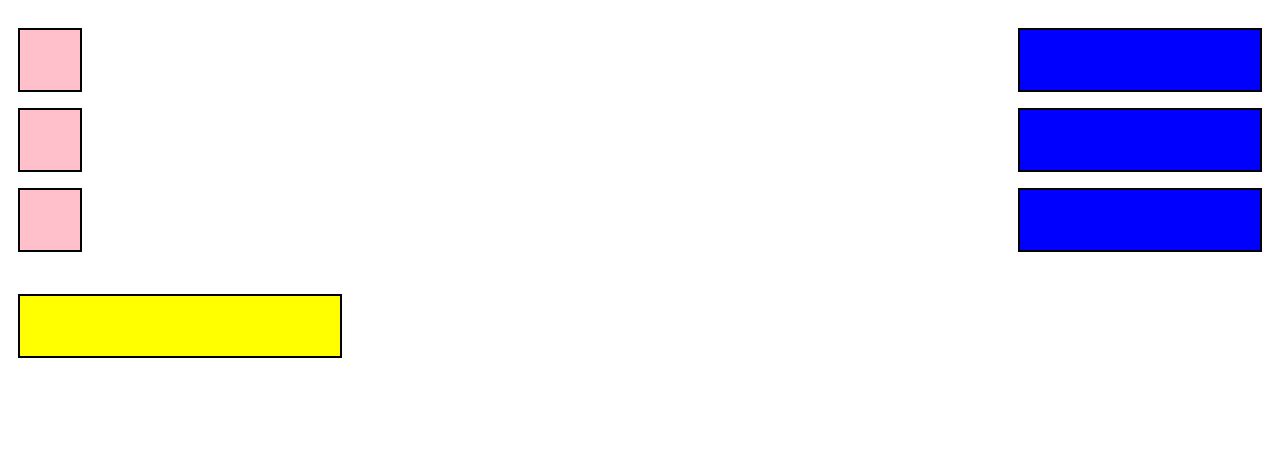
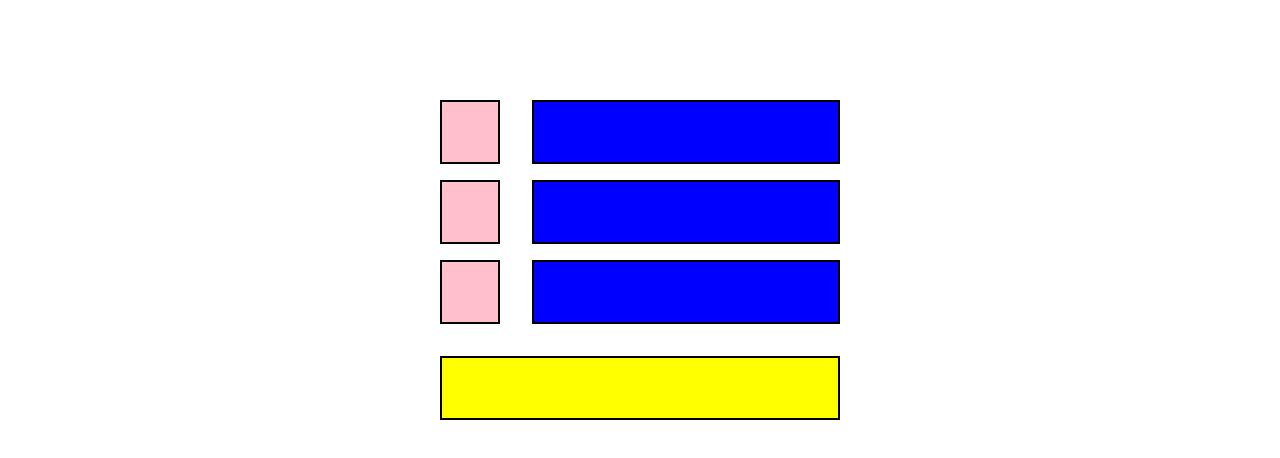
Before and after one commit to MrShtash/DI-Bootcamp-Stage1, a plain HTML site: page CSS-Intermediate/Challenge-Three/Exercise-1/index.html in a window 1280 px wide. Drawn offline with Linux system fonts and the light colour scheme.

Commit message:
change everything. first of all i use google (of cource) and ask front-developer. we decided delete floats in this tasks. next, i describe body in css and use flex. add new selector and made class with 2 part. i use gap, coz every <p> have margin too

```diff
--- a/CSS-Intermediate/Challenge-Three/Exercise-1/index.html
+++ b/CSS-Intermediate/Challenge-Three/Exercise-1/index.html
@@ -6,21 +6,20 @@
     <link rel="stylesheet" type="text/css" href="style.css">
 </head>
 <body>
-    <div class="First">
-        <p class="pink"></p>
-        <p class="pink"></p>
-        <p class="pink"></p>
+    <div class="Column">
+        <p class="cell pink"></p>
+        <p class="cell pink"></p>
+        <p class="cell pink"></p>
     </div>
 
-    <div class="Second">
-        <p class="blue"></p>
-        <p class="blue"></p>
-        <p class="blue"></p>
+    <div class="Column Second">
+        <p class="cell blue"></p>
+        <p class="cell blue"></p>
+        <p class="cell blue"></p>
+    </div>
+
+    <div class="Column Third">
+        <p class="cell yellow"></p>
     </div>
 </body>
-<footer>
-         <div class="Third">
-        <p class="yellow"></p>
-    </div>
-</footer>
 </html>
--- a/CSS-Intermediate/Challenge-Three/Exercise-1/style.css
+++ b/CSS-Intermediate/Challenge-Three/Exercise-1/style.css
@@ -1,55 +1,42 @@
-boby {
-    weight: 400px;
-    height: 9000px;
+body {
+    width: 400px;
     display: flex;
+    flex-wrap: wrap;
+    gap: 32px;
+    margin: 100px auto;
 }
 
-.First {
-    margin: 10px 10px;
-    float: left;
+.Column {
+    width: 60px;
+    display: flex;
+    flex-flow: column;
+    gap: 16px;
+}
 
+.cell {
+    border-color: black;
+    border-width: 2px;
+    border-style: solid;
+    margin: 0px;
+    height: 60px;
+}
+
+.Second {
+    flex-grow: 1;
+}
+
+.blue {
+    background-color: blue;
+}
+
+.Third {
+    width: 100%;
+}
+
+.yellow {
+    background-color: yellow;
 }
 
 .pink {
-    border-color: black;
-    border-width: 2px;
-    border-style: solid;
-    width: 60px;
-    height: 60px;
     background-color: pink;
-    margin-top: 10px;
-
 }
-
-.Second {
-    margin: 10px 10px;
-    float: right;
-}
-
-.blue {
-    border-color: black;
-    border-width: 2px;
-    border-style: solid;
-    width: 240px;
-    height: 60px;
-    background-color: blue;
-    margin-top: 10px;
-}
-
-.Third {
-    margin: 10px 10px;
-    clear: both;
-
-}
-
-.yellow {
-    border-color: black;
-    border-width: 2px;
-    border-style: solid;
-    width: 320px;
-    height: 60px;
-    background-color: yellow;
-        display: inline-block;
-
-
-}
```
